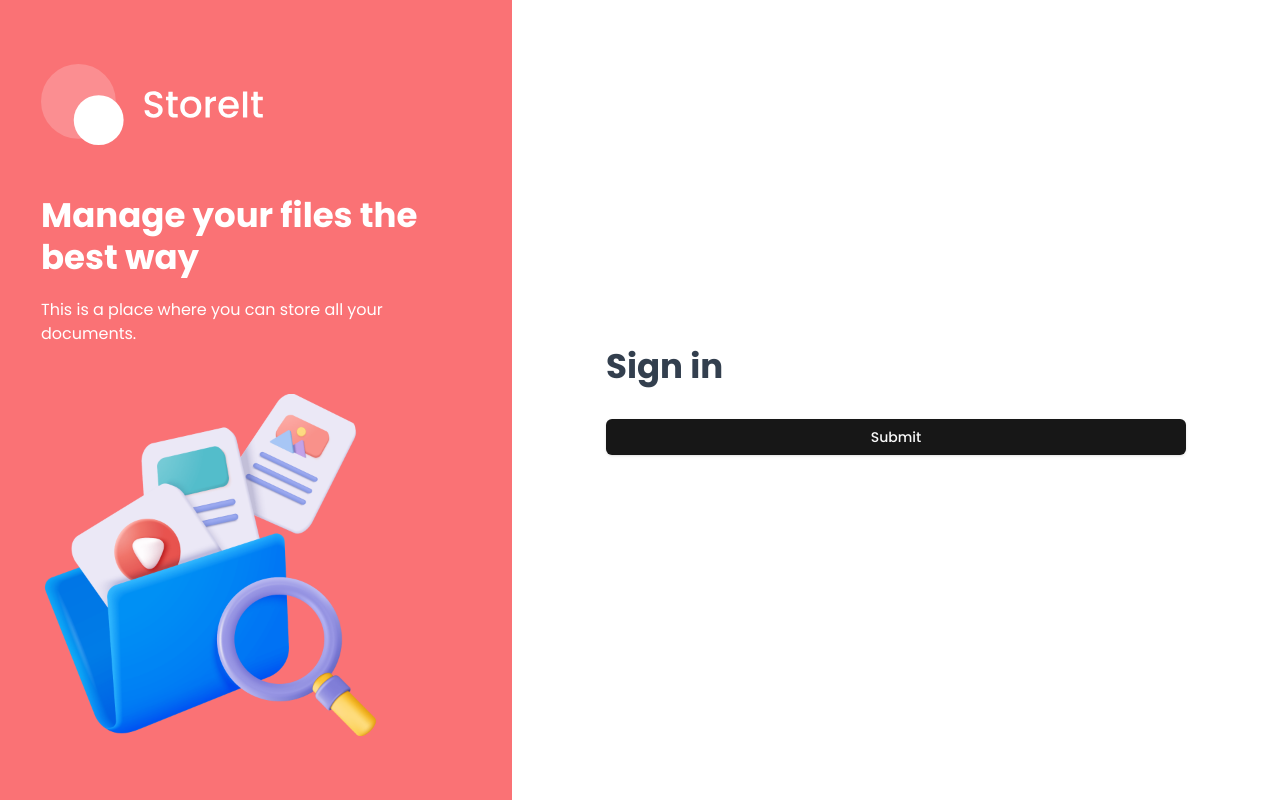
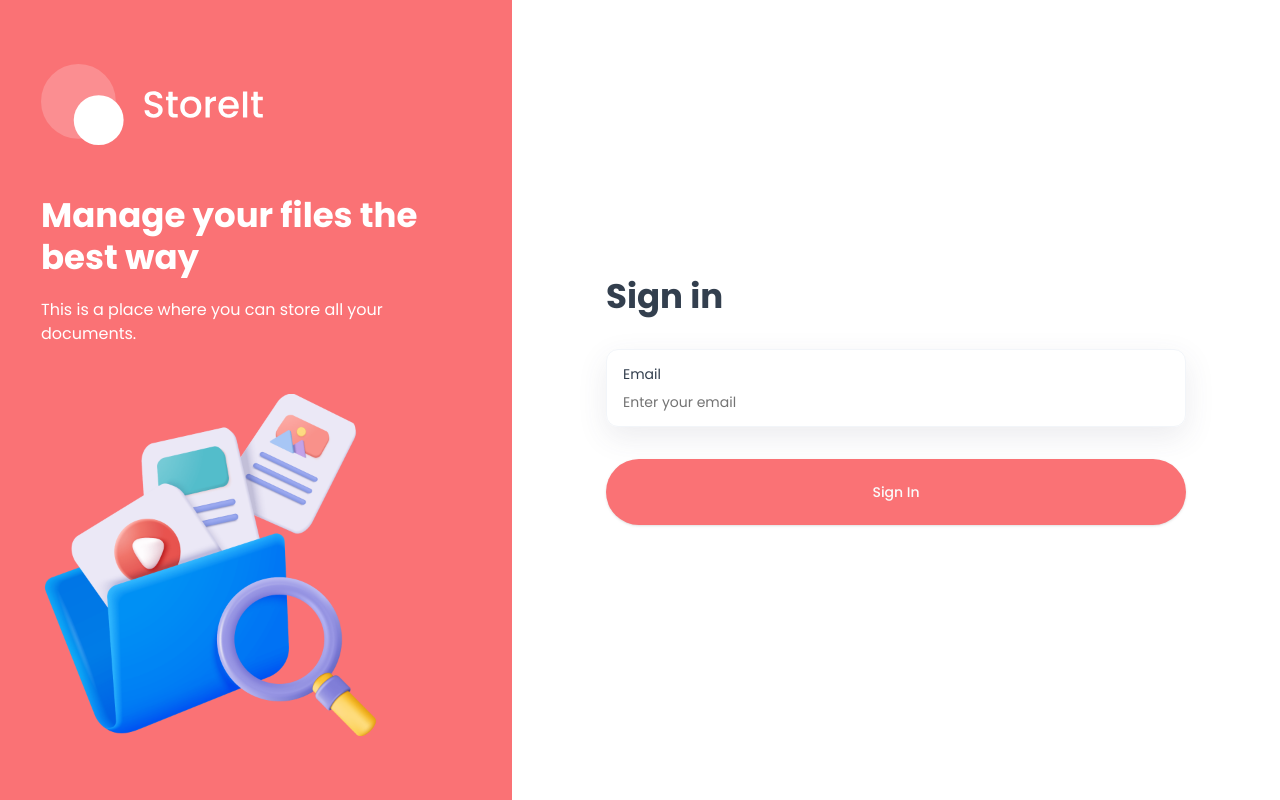
Before and after one commit to renatarsilva/store-it, a Next.js app: page /sign-in in a window 1280 px wide. Built offline with nearby package versions, Linux system fonts and the light colour scheme.

Commit message:
feat: Update button

```diff
--- a/components/AuthForm.tsx
+++ b/components/AuthForm.tsx
@@ -15,6 +15,7 @@ import {
   FormMessage,
 } from "@/components/ui/form";
 import { Input } from "@/components/ui/input";
+import { useState } from "react";
 
 const formSchema = z.object({
   fullName: z.string().min(2).max(50),
@@ -23,6 +24,7 @@ const formSchema = z.object({
 type FormType = "sign-in" | "sign-up";
 
 const AuthForm = ({ type }: { type: FormType }) => {
+  const [isLoading, setIsLoading] = useState(false);
   const form = useForm<z.infer<typeof formSchema>>({
     resolver: zodResolver(formSchema),
     defaultValues: {
@@ -61,7 +63,28 @@ const AuthForm = ({ type }: { type: FormType }) => {
               )}
             />
           )}
-          <Button type="submit">Submit</Button>
+          <FormField
+            control={form.control}
+            name="email"
+            render={({ field }) => (
+              <FormItem>
+                <div className="shad-form-item">
+                  <FormLabel className="shad-form-label">Email</FormLabel>
+                  <FormControl>
+                    <Input
+                      placeholder="Enter your email"
+                      className="shad-input"
+                      {...field}
+                    />
+                  </FormControl>
+                </div>
+                <FormMessage className="shad-form-message" />
+              </FormItem>
+            )}
+          />
+          <Button type="submit" className="form-submit-button">
+            {type === "sign-in" ? "Sign In" : "Sign Up"}
+          </Button>
         </form>
       </Form>
       {/* OTP Verification */}
```
